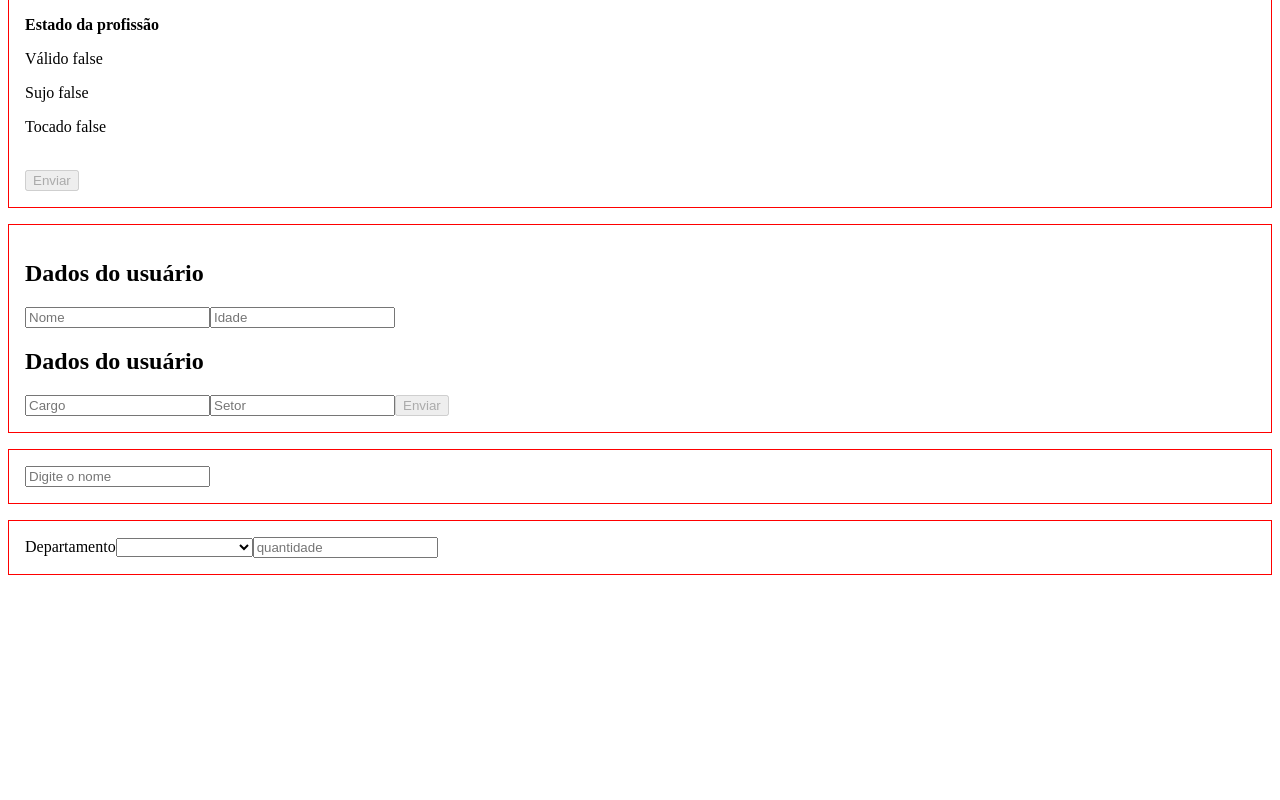
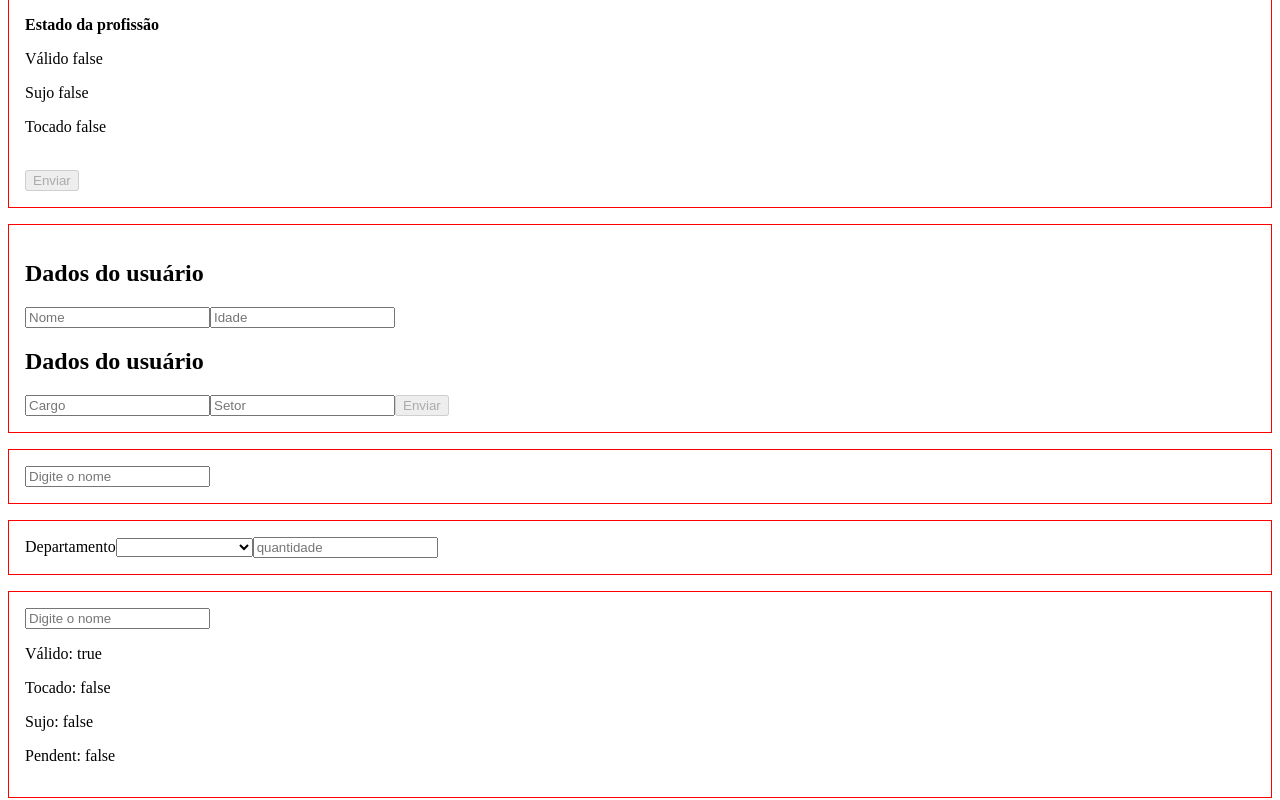
Before and after one commit to Eduardo-XavierPaula/template_driven_forms, an Angular app: page / in a window 1280 px wide. Shown: the part 1837-2637 px from the top of the page. Before the commit the page ends 2420 px from the top, so only its background shows below. Built offline with nearby package versions, Linux system fonts and the light colour scheme.

Commit message:
✨ New feature: Validador assíncrono, by Eduardo Xavier

```diff
--- a/src/app/app.component.html
+++ b/src/app/app.component.html
@@ -28,3 +28,6 @@
 <div class="container">
   <app-custom-validator-form-ex2></app-custom-validator-form-ex2>
 </div>
+<div class="container">
+  <app-async-custom-validator-form></app-async-custom-validator-form>
+</div>
--- /dev/null
+++ b/src/app/custom-validators/asynchronous/async-custom-validator-form/async-custom-validator-form.component.html
@@ -0,0 +1,30 @@
+<form #form="ngForm">
+  <input
+    type="text"
+    name="nome"
+    id="nome"
+    ngModel
+    [ngModelOptions]="{ updateOn: 'blur' }"
+    #nomeInputControl="ngModel"
+    placeholder="Digite o nome"
+    appUserNameValidator
+  />
+  @if (nomeInputControl.dirty) {
+  <div>
+    @if(nomeInputControl.pending){
+    <p style="color: orange">Verificando...</p>
+    } @else if (nomeInputControl.valid &&
+    !nomeInputControl.hasError('invalidUserName')) {
+    <p style="color: green">Usuário existente</p>
+    } @else if(nomeInputControl.invalid &&
+    nomeInputControl.hasError('invalidUserName')){
+    <p style="color: red">Usuário inexistente</p>
+    }
+  </div>
+  }
+
+  <p>Válido: {{ nomeInputControl.valid }}</p>
+  <p>Tocado: {{ nomeInputControl.touched }}</p>
+  <p>Sujo: {{ nomeInputControl.dirty }}</p>
+  <p>Pendent: {{ nomeInputControl.pending }}</p>
+</form>
--- /dev/null
+++ b/src/app/custom-validators/asynchronous/directives/user-name-validator.directive.ts
@@ -0,0 +1,45 @@
+import { Directive, forwardRef } from '@angular/core';
+import {
+  AbstractControl,
+  AsyncValidator,
+  NG_ASYNC_VALIDATORS,
+  ValidationErrors,
+} from '@angular/forms';
+import { delay, map, Observable, of } from 'rxjs';
+import { UsersService } from '../service/users.service';
+
+@Directive({
+  selector: '[appUserNameValidator]',
+  providers: [
+    {
+      provide: NG_ASYNC_VALIDATORS,
+      useExisting: forwardRef(() => UserNameValidatorDirective),
+      multi: true,
+    },
+  ],
+})
+export class UserNameValidatorDirective implements AsyncValidator {
+  constructor(private readonly _usersService: UsersService) {}
+
+  validate(
+    control: AbstractControl
+  ): Promise<ValidationErrors | null> | Observable<ValidationErrors | null> {
+    if (!control.dirty) {
+      return of(null);
+    }
+    return this._usersService.getUsers().pipe(
+      delay(3000),
+      map((users) => {
+        const foundUser = users.find((user) => {
+          return user.name === control.value;
+        });
+
+        if (foundUser) {
+          return null;
+        }
+
+        return { invalidUserName: true };
+      })
+    );
+  }
+}
--- /dev/null
+++ b/src/app/custom-validators/asynchronous/service/users.service.ts
@@ -0,0 +1,16 @@
+import { HttpClient } from '@angular/common/http';
+import { Injectable } from '@angular/core';
+import { Observable } from 'rxjs';
+
+@Injectable({
+  providedIn: 'root',
+})
+export class UsersService {
+  constructor(private readonly _httpClient: HttpClient) {}
+
+  getUsers(): Observable<{ name: string }[]> {
+    return this._httpClient.get<{ name: string }[]>(
+      'https://jsonplaceholder.typicode.com/users'
+    );
+  }
+}
```
Also changed, not shown: src/app/app.module.ts (+6 -1 lines), src/app/custom-validators/asynchronous/async-custom-validator-form/async-custom-validator-form.component.ts (added, +10 -0 lines), src/app/custom-validators/asynchronous/async-custom-validator-form/async-custom-validator-form.component.scss (added).
